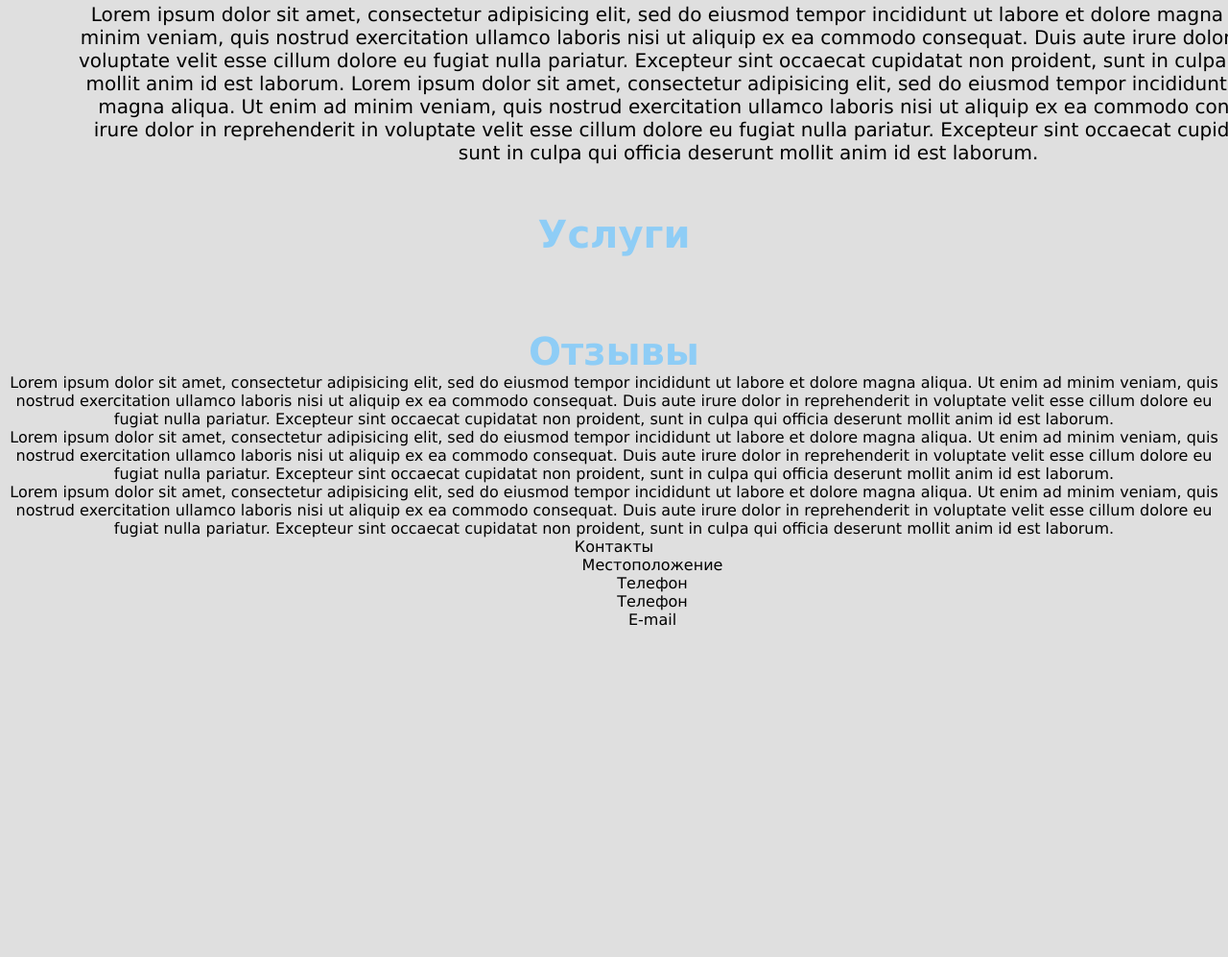
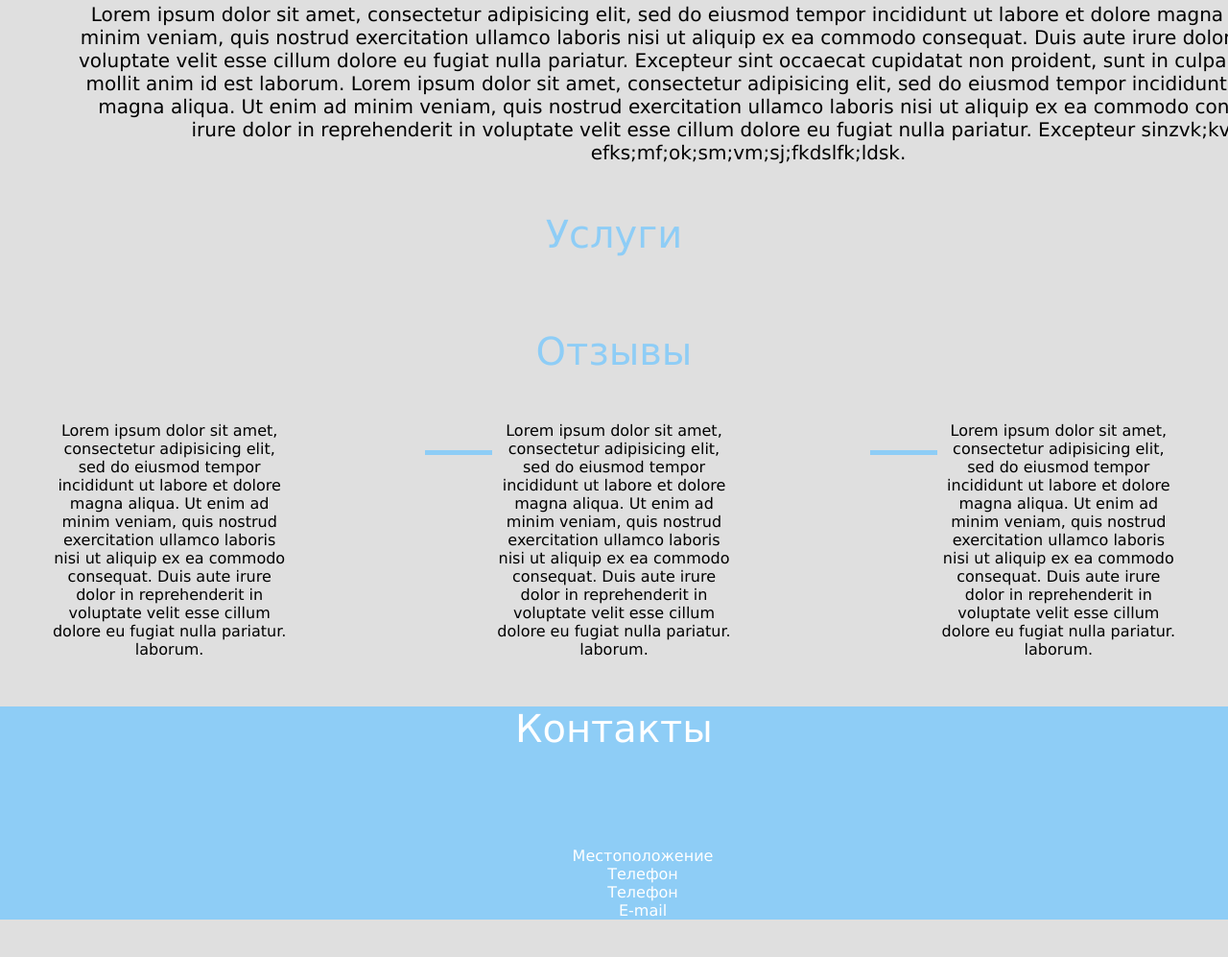
Before and after one commit to kdubovik/KM, a plain HTML site: page position.html in a window 1280 px wide. Shown: the part 993-1990 px from the top of the page at 96% size. Before the commit the page ends 1648 px from the top, so only its background shows below. Drawn offline with Linux system fonts and the light colour scheme.

Commit message:
Отзывы

```diff
--- a/position.css
+++ b/position.css
@@ -121,10 +121,12 @@
   padding-top: 700px;
 
 }
-h2,.section-service__title, .section-review__title{
+h2,.section-service__title, .section-review__title, .section-contact__title{
   color: #8ECDF6;
   font-size: 40px;
-  font-weight: bolder;
+  /* font-weight: bolder; */
+  display: flex;
+  justify-content: center;
   }
 
   .section-about{
@@ -143,15 +145,36 @@
 
 .section-review__content-container-raw{
   display: flex;
-  flex-direction: column;
-  flex: 1 0 auto;
+  /* flex-direction: column;
+  flex: 1 0 auto; */
+  justify-content: space-around;
+  margin: 50px;
 }
-.section-review__content_block_col-lg-1{
+.section-review__content_block_col-lg-4{
+  width: 25%;
+}
+
+.section-review__content_block_line-1::after{
+content: '';
+display: flex;
+width: 70px;
+height: 5px;
+background-color:  #8ECDF6;
+margin-left: 140px;
+margin-top: 30px;
 
 }
-.section-review__content_block_col-lg-2{
 
+.section-contact{
+  background: #8ECDF6;
 }
-.section-review__content_block_col-lg-3{
-
+.section-contact__title{
+  color: white;
 }
+.contact{
+  margin: 100px;
+  color: white;
+  text-decoration: none;
+  list-style: none;
+  margin-left: 80px;
+}
--- a/position.html
+++ b/position.html
@@ -56,7 +56,7 @@
     <h2>О нас</h2>
   </div>
   <div class="section-about__text">Lorem ipsum dolor sit amet, consectetur adipisicing elit, sed do eiusmod tempor incididunt ut labore et dolore magna aliqua. Ut enim ad minim veniam, quis nostrud exercitation ullamco laboris nisi ut aliquip ex ea commodo consequat. Duis aute irure dolor in reprehenderit in voluptate velit esse cillum dolore eu fugiat nulla pariatur. Excepteur sint occaecat cupidatat non proident, sunt in culpa qui officia deserunt mollit anim id est laborum.
-    Lorem ipsum dolor sit amet, consectetur adipisicing elit, sed do eiusmod tempor incididunt ut labore et dolore magna aliqua. Ut enim ad minim veniam, quis nostrud exercitation ullamco laboris nisi ut aliquip ex ea commodo consequat. Duis aute irure dolor in reprehenderit in voluptate velit esse cillum dolore eu fugiat nulla pariatur. Excepteur sint occaecat cupidatat non proident, sunt in culpa qui officia deserunt mollit anim id est laborum.</div>
+    Lorem ipsum dolor sit amet, consectetur adipisicing elit, sed do eiusmod tempor incididunt ut labore et dolore magna aliqua. Ut enim ad minim veniam, quis nostrud exercitation ullamco laboris nisi ut aliquip ex ea commodo consequat. Duis aute irure dolor in reprehenderit in voluptate velit esse cillum dolore eu fugiat nulla pariatur. Excepteur sinzvk;kvojvklvm efks;mf;ok;sm;vm;sj;fkdslfk;ldsk.</div>
 </div>
 
 <div class="section-service" id="service">
@@ -80,9 +80,11 @@
 <div class="section-review container" id="review">
   <div class="section-review__title">Отзывы</div>
   <div class="section-review__content-container-raw">
-    <div class="section-review__content_block col-lg-1">Lorem ipsum dolor sit amet, consectetur adipisicing elit, sed do eiusmod tempor incididunt ut labore et dolore magna aliqua. Ut enim ad minim veniam, quis nostrud exercitation ullamco laboris nisi ut aliquip ex ea commodo consequat. Duis aute irure dolor in reprehenderit in voluptate velit esse cillum dolore eu fugiat nulla pariatur. Excepteur sint occaecat cupidatat non proident, sunt in culpa qui officia deserunt mollit anim id est laborum.</div>
-    <div class="section-review__content_block col-lg-2">Lorem ipsum dolor sit amet, consectetur adipisicing elit, sed do eiusmod tempor incididunt ut labore et dolore magna aliqua. Ut enim ad minim veniam, quis nostrud exercitation ullamco laboris nisi ut aliquip ex ea commodo consequat. Duis aute irure dolor in reprehenderit in voluptate velit esse cillum dolore eu fugiat nulla pariatur. Excepteur sint occaecat cupidatat non proident, sunt in culpa qui officia deserunt mollit anim id est laborum.</div>
-    <div class="section-review__content_block col-lg-3">Lorem ipsum dolor sit amet, consectetur adipisicing elit, sed do eiusmod tempor incididunt ut labore et dolore magna aliqua. Ut enim ad minim veniam, quis nostrud exercitation ullamco laboris nisi ut aliquip ex ea commodo consequat. Duis aute irure dolor in reprehenderit in voluptate velit esse cillum dolore eu fugiat nulla pariatur. Excepteur sint occaecat cupidatat non proident, sunt in culpa qui officia deserunt mollit anim id est laborum.</div>
+    <div class="section-review__content_block_col-lg-4">Lorem ipsum dolor sit amet, consectetur adipisicing elit, sed do eiusmod tempor incididunt ut labore et dolore magna aliqua. Ut enim ad minim veniam, quis nostrud exercitation ullamco laboris nisi ut aliquip ex ea commodo consequat. Duis aute irure dolor in reprehenderit in voluptate velit esse cillum dolore eu fugiat nulla pariatur.  laborum.</div>
+    <div class="section-review__content_block_line-1"></div>
+    <div class="section-review__content_block_col-lg-4">Lorem ipsum dolor sit amet, consectetur adipisicing elit, sed do eiusmod tempor incididunt ut labore et dolore magna aliqua. Ut enim ad minim veniam, quis nostrud exercitation ullamco laboris nisi ut aliquip ex ea commodo consequat. Duis aute irure dolor in reprehenderit in voluptate velit esse cillum dolore eu fugiat nulla pariatur.  laborum.</div>
+    <div class="section-review__content_block_line-1"></div>
+    <div class="section-review__content_block_col-lg-4">Lorem ipsum dolor sit amet, consectetur adipisicing elit, sed do eiusmod tempor incididunt ut labore et dolore magna aliqua. Ut enim ad minim veniam, quis nostrud exercitation ullamco laboris nisi ut aliquip ex ea commodo consequat. Duis aute irure dolor in reprehenderit in voluptate velit esse cillum dolore eu fugiat nulla pariatur.  laborum.</div>
   </div>
 </div>
 
--- a/position.js
+++ b/position.js
@@ -22,11 +22,11 @@
     }
   }
 
-  window.onscroll = function() {
-   var scrollElem = document.getElementById("btn-scroll-up");
-   if (document.body.scrollTop > document.documentElement.clientHeight) {
-      scrollElem.style.opacity = "1";
-   } else {
+  // window.onscroll = function() {
+  //  var scrollElem = document.getElementById("btn-scroll-up");
+  //  if (document.body.scrollTop > document.documentElement.clientHeight) {
+  //     scrollElem.style.opacity = "1";
+  //  } else {
 //        scrollElem.style.opacity = "0";
 //    }
 // }
```
